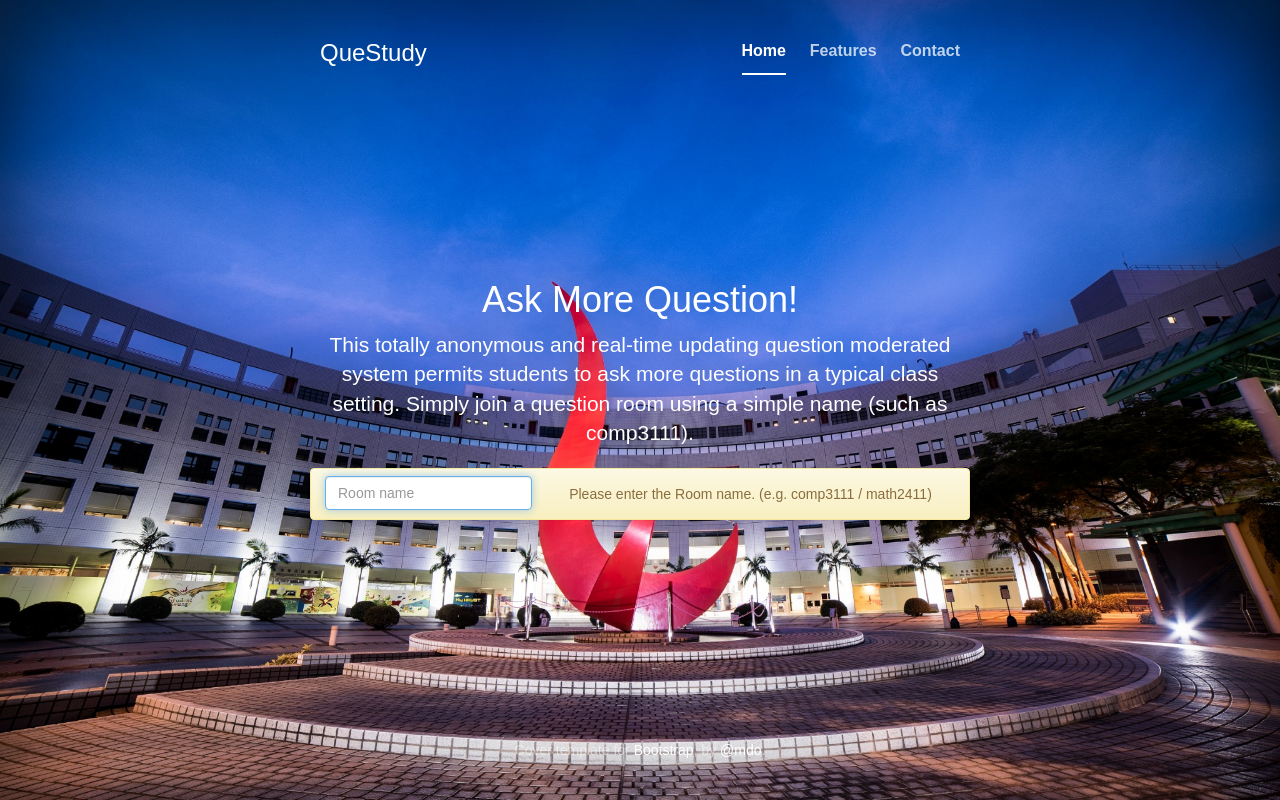
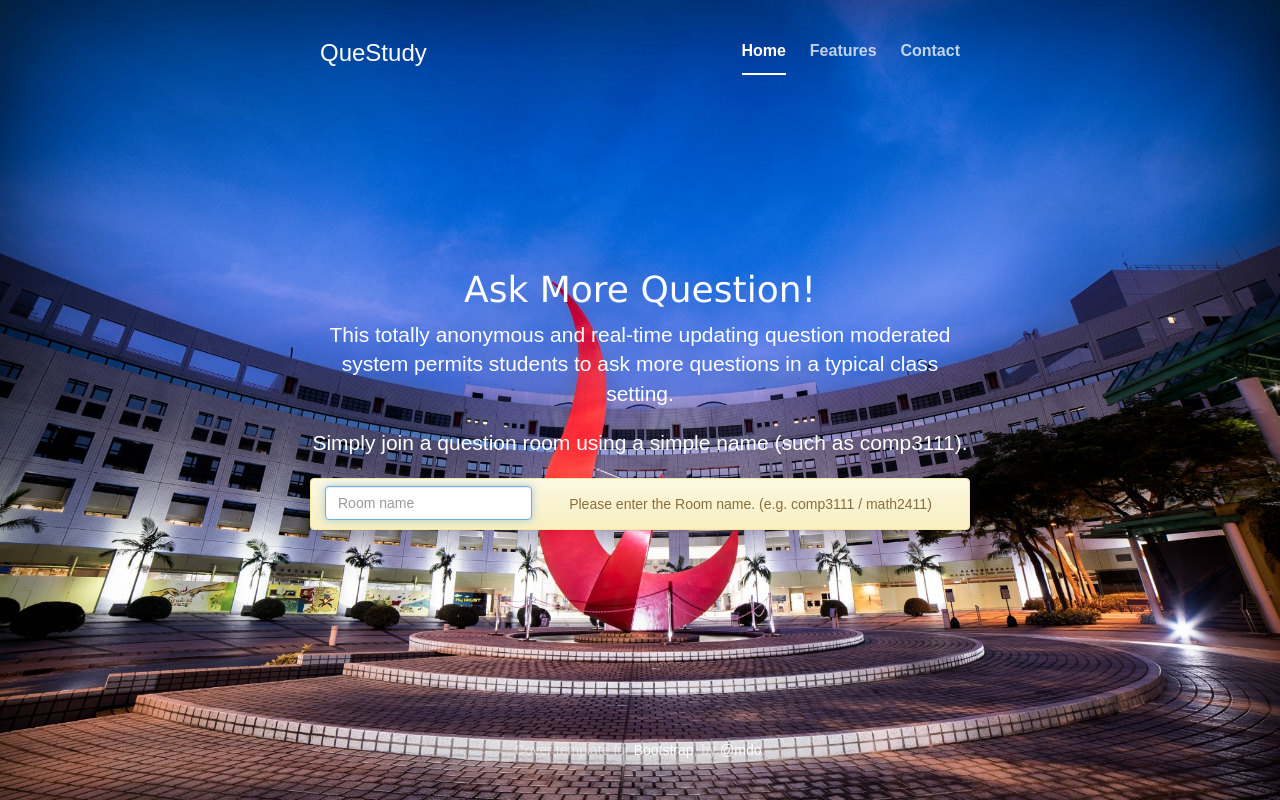
Before and after one commit to kwlaiad/COMP3111-Project, a website: page index.html in a window 1280 px wide. Drawn offline with nearby package versions, Linux system fonts and the light colour scheme.

Commit message:
Website Icon image
website icon and modify of “ask more question”

```diff
--- a/css/cover.css
+++ b/css/cover.css
@@ -181,3 +181,9 @@ body {
     width: 700px
     filter: alpha(opacity=60); /* For IE8 and earlier */
 }
+
+.heading_style{
+  color: white;
+  font-family: Verdana;
+
+}
--- a/index.html
+++ b/index.html
@@ -7,10 +7,11 @@
 	<!-- The above 3 meta tags *must* come first in the head; any other head content must come *after* these tags -->
 	<meta name="description" content="">
 	<meta name="author" content="">
-	<link rel="icon" href="../../favicon.ico">
+	<!--link rel="icon" href="../../favicon.ico"-->
+	<link rel="icon" type="image/png" sizes="32x32" href="bg_image/789.png">
 
 	<title>QueStudy - Study Question Room</title>
-	<link rel="icon" href="../../favicon.ico">
+	<link rel="shouticon" href="../../favicon.ico">
 
 	<link rel="stylesheet" href="https://maxcdn.bootstrapcdn.com/bootstrap/3.3.5/css/bootstrap.min.css">
 	<link rel="stylesheet" href="https://maxcdn.bootstrapcdn.com/bootstrap/3.3.5/css/bootstrap-theme.min.css">
@@ -39,9 +40,9 @@
 				</div>
 
 				<div class="inner cover">
-					<h1 class="cover-heading">Ask More Question!</h1>
+					<h1 class="cover-heading"><p class="heading_style">Ask More Question!</p></h1>
 					<p class="lead">This totally anonymous and real-time updating question moderated system permits students to ask more questions in a typical class setting.
-						Simply join a question room using a simple name (such as comp3111).</p>
+						<p class="lead">Simply join a question room using a simple name (such as comp3111).</p></p>
 						<p class="lead" class="col-md-2 col-md-offset-5">
 							<form name="form" ng-submit="join()" class="navbar-form navbar-left" role="search">
 								<input type="text" name = "input" class="form-control large"
```
Also changed, not shown: bg_image/789.png (added).
